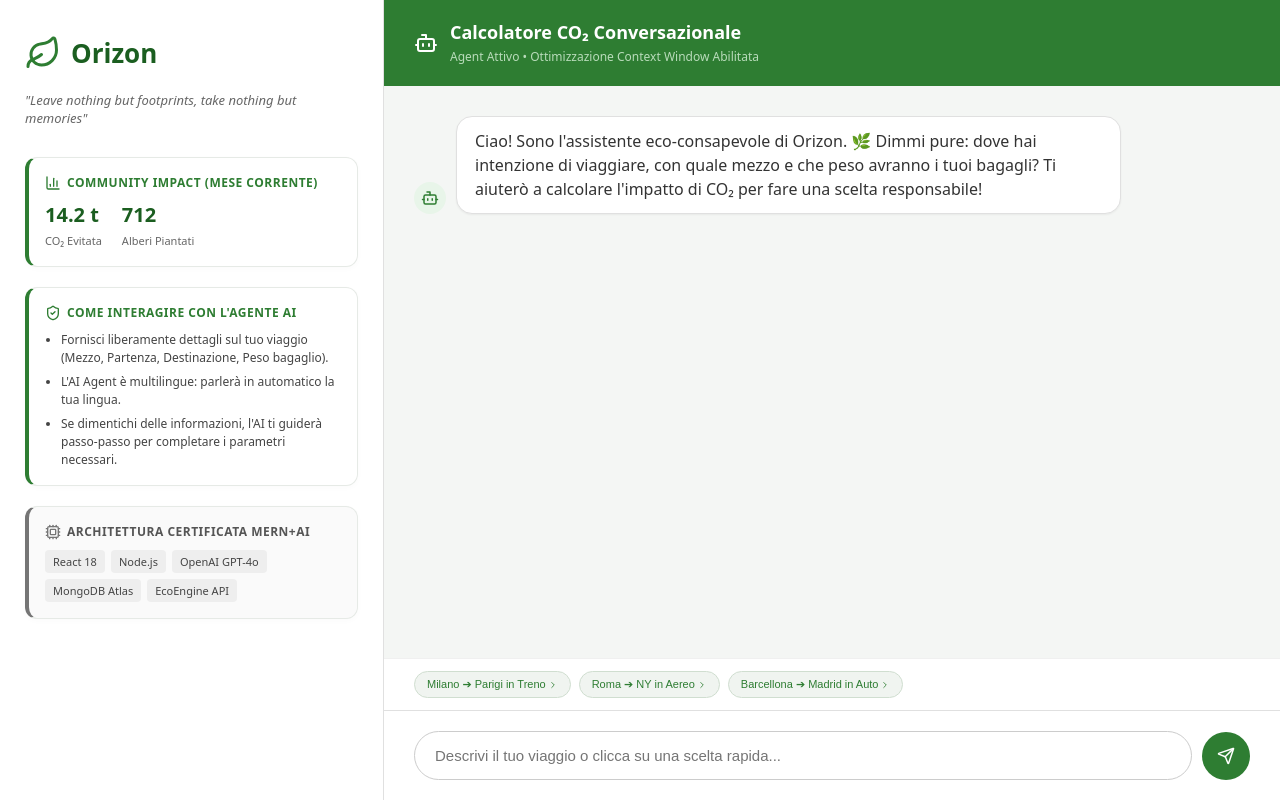
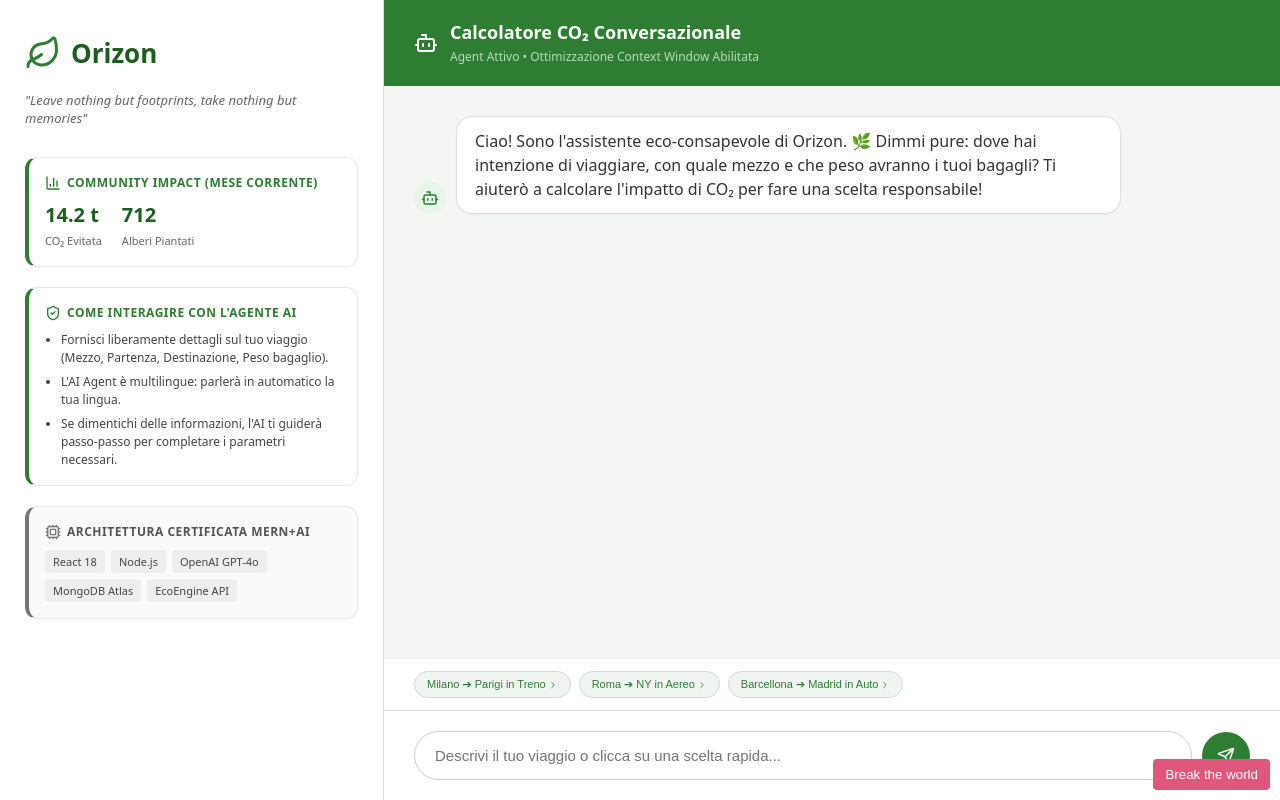
Before and after one commit to matteomallia/orizon-co2-chatbot, a React (Vite) app in the folder orizon-frontend/: page / in a window 1280 px wide. Built offline with nearby package versions, Linux system fonts and the light colour scheme.

Commit message:
App.jsx error

```diff
--- a/orizon-frontend/src/App.jsx
+++ b/orizon-frontend/src/App.jsx
@@ -1,9 +1,36 @@
 import React from 'react';
+import * as Sentry from '@sentry/react';
 import Chatbot from './components/Chatbot';
+
+// Componente di test fornito da Sentry per verificare l'Error Tracking
+function ErrorButton() {
+  return (
+    <button
+      onClick={() => {
+        throw new Error('This is your first error!');
+      }}
+      style={{
+        position: 'fixed',
+        bottom: '10px',
+        right: '10px',
+        zIndex: 9999,
+        padding: '8px 12px',
+        background: '#e1567c',
+        color: 'white',
+        border: 'none',
+        borderRadius: '4px',
+        cursor: 'pointer'
+      }}
+    >
+      Break the world
+    </button>
+  );
+}
 
 function App() {
   return (
     <div className="App">
+      <ErrorButton />
       <Chatbot />
     </div>
   );
```
